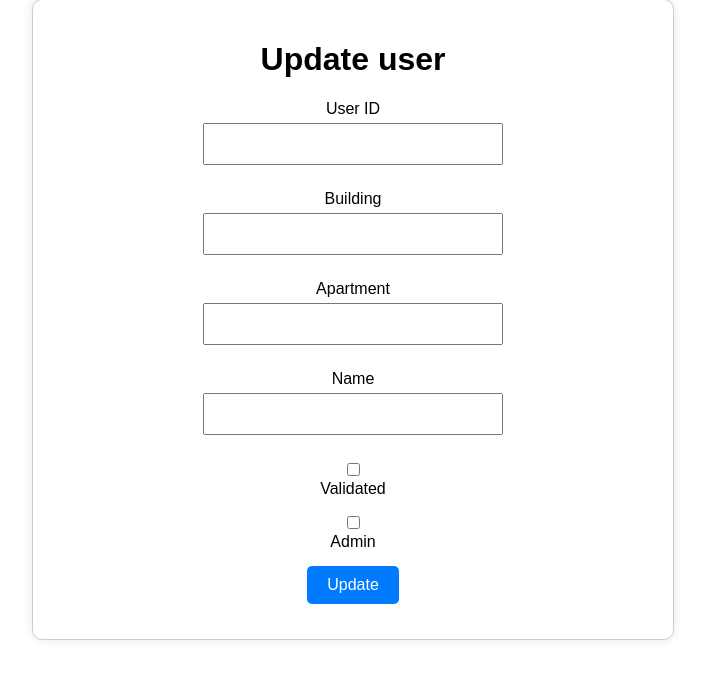
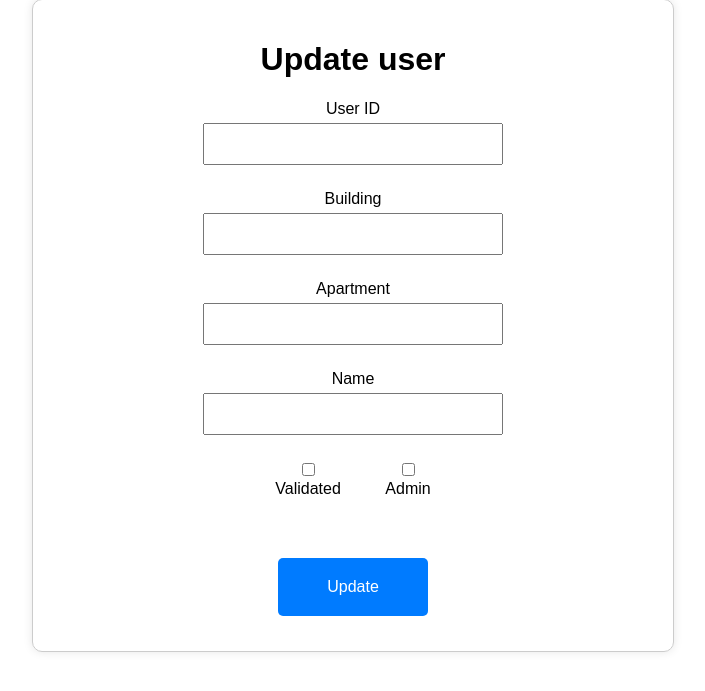
Before and after one commit to noamnelke/gatepass, a Flask app: template app/templates/update.html in a window 1280 px wide. Shown: the part 51-742 px from the top of the page, without its empty margins (287-992 px from the left). Run offline with Flask 3, Linux system fonts and the light colour scheme; the template is opened without the code that fills it, so the values that code supplies are empty.

Commit message:
udpate page visual tweaks

```diff
--- a/app/static/css/base.css
+++ b/app/static/css/base.css
@@ -71,6 +71,11 @@ form button {
 
 input, select, textarea {
     font-size: 16px;  /* Ensures the text size is large enough to prevent zoom */
+}
+
+div.horizontal-block {
+    display: inline-block;
+    margin: 0 20px;
 }
 
 button.main-button {
--- a/app/templates/update.html
+++ b/app/templates/update.html
@@ -16,6 +16,9 @@
 
     <script>
         async function UpdateUser() {
+            const btn = document.querySelector('button');
+            btn.disabled = true;
+
             const updateRequest = Object.fromEntries(new FormData(document.getElementById('updateForm')));
 
             const res = await fetch('/update_user', {
@@ -31,6 +34,7 @@
             } else {
                 alert('User update failed.');
             }
+            btn.disabled = false;
         }
     </script>
 </head>
@@ -56,15 +60,17 @@
                 <input type="text" id="name" name="name" value="{{ user.name }}">
             </div>
             <div>
-                <input type="checkbox" id="validated" name="validated" {{ "checked" if user.validated }}>
-                <label for="validated">Validated</label>
+                <div class="horizontal-block">
+                    <input type="checkbox" id="validated" name="validated" {{ "checked" if user.validated }}>
+                    <label for="validated">Validated</label>
+                </div>
+                <div class="horizontal-block">
+                    <input type="checkbox" id="admin" name="admin" {{ "checked" if user.admin }}>
+                    <label for="admin">Admin</label>
+                </div>
             </div>
             <div>
-                <input type="checkbox" id="admin" name="admin" {{ "checked" if user.admin }}>
-                <label for="admin">Admin</label>
-            </div>
-            <div>
-                <button type="button" onclick="UpdateUser()">Update</button>
+                <button class="main-button" type="button" onclick="UpdateUser()">Update</button>
             </div>
         </form>
     </div>
```
